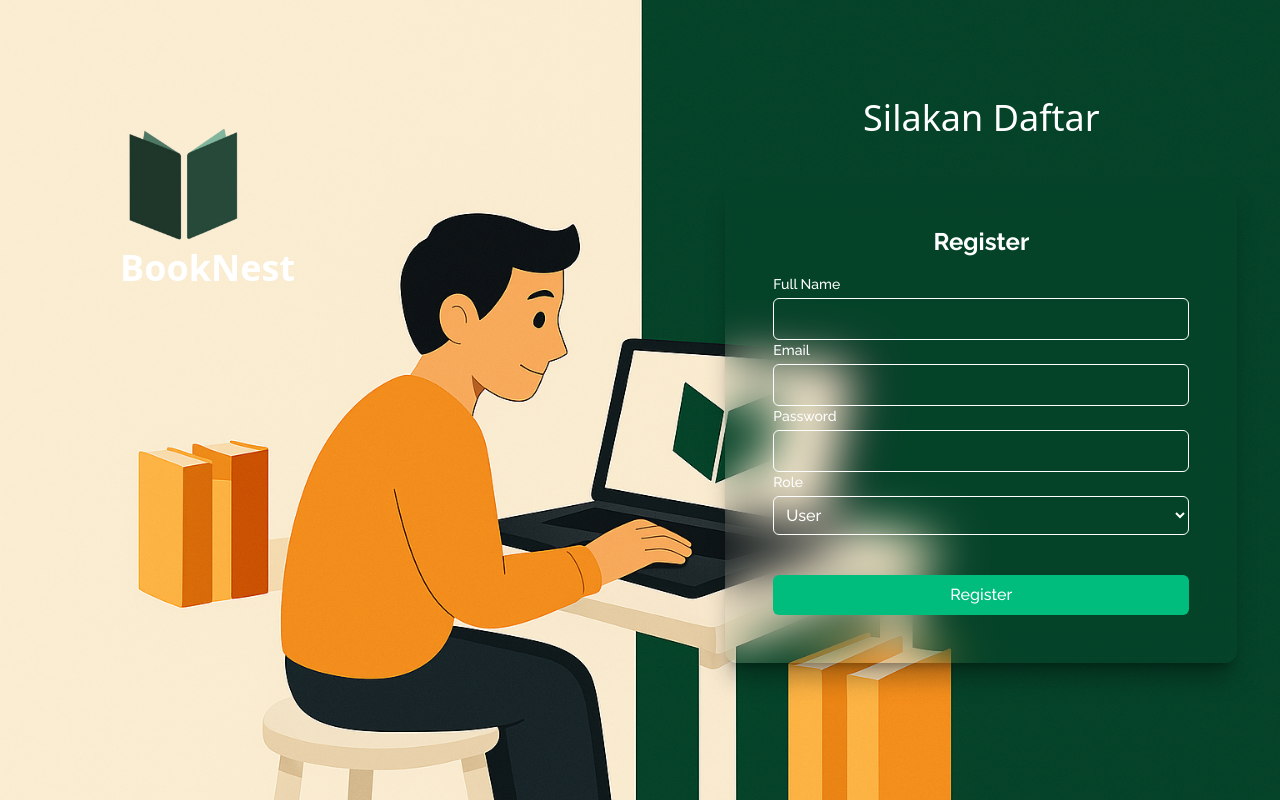
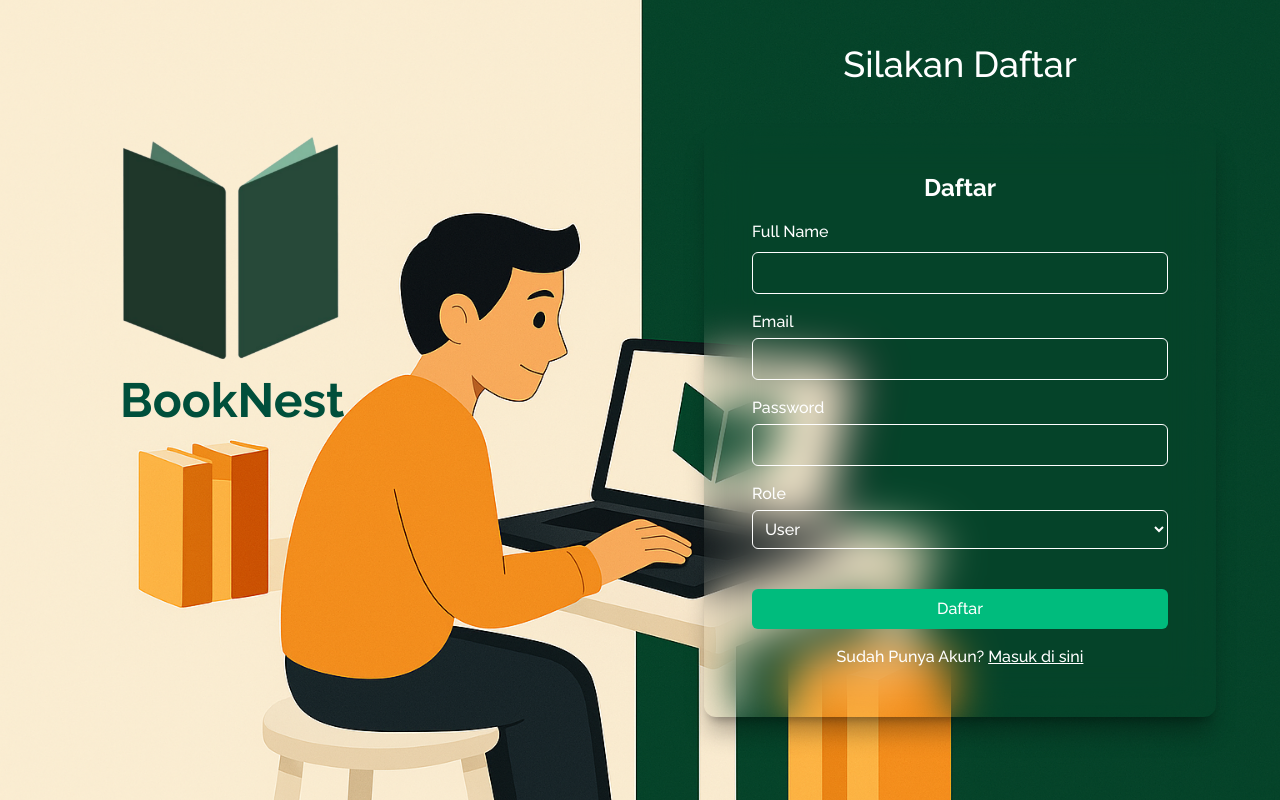
Before and after one commit to NajahKarimahMuklis/FEND-BUKU, a React (Vite) app: page /register in a window 1280 px wide. Built offline with nearby package versions, Linux system fonts and the light colour scheme.

Commit message:
🔥feat : update change

```diff
--- a/package.json
+++ b/package.json
@@ -15,6 +15,7 @@
     "axios": "^1.9.0",
     "framer": "^2.4.1",
     "framer-motion": "^12.12.1",
+    "jwt-decode": "^4.0.0",
     "react": "^19.0.0",
     "react-dom": "^19.0.0",
     "react-icons": "^5.5.0",
--- a/src/pages/LandingPageAdmin.jsx
+++ b/src/pages/LandingPageAdmin.jsx
@@ -1,8 +1,9 @@
-import { useNavigate } from "react-router-dom";
+import { useNavigate, Link } from "react-router-dom";
 import { useEffect, useState } from "react";
 
+
 function LandingPageAdmin() {
-  const [adminName, setAdminName] = useState("Admin");
+  const [adminName, setAdminName] = useState(" ");
   const navigate = useNavigate();
 
   const handleLogout = () => {
@@ -51,20 +52,28 @@ function LandingPageAdmin() {
       <div className="flex-1 p-8 overflow-y-auto">
         <h1 className="text-3xl font-bold mb-4">Selamat Datang, {adminName}</h1>
         <div className="grid grid-cols-1 md:grid-cols-3 gap-4">
-          <div className="bg-white p-6 rounded shadow text-center">
+          <Link to="/buku">
+            <div className="bg-white p-6 rounded shadow text-center hover:bg-gray-100 cursor-pointer">
               <h2 className="text-xl font-bold mb-2">📚 Buku</h2>
               <p className="text-gray-600">Kelola daftar buku yang tersedia.</p>
             </div>
-          <div className="bg-white p-6 rounded shadow text-center">
+          </Link>
+
+          <Link to="/kategori">
+            <div className="bg-white p-6 rounded shadow text-center hover:bg-gray-100 cursor-pointer">
               <h2 className="text-xl font-bold mb-2">🗂️ Kategori</h2>
               <p className="text-gray-600">Atur kategori buku.</p>
             </div>
-          <div className="bg-white p-6 rounded shadow text-center">
+          </Link>
+
+          <Link to="/statusbuku">
+            <div className="bg-white p-6 rounded shadow text-center hover:bg-gray-100 cursor-pointer">
               <h2 className="text-xl font-bold mb-2">📌 Status Buku</h2>
               <p className="text-gray-600">
                 Tentukan status (tersedia, dipinjam, dll).
               </p>
             </div>
+          </Link>
         </div>
       </div>
     </div>
--- a/src/pages/LoginPage.jsx
+++ b/src/pages/LoginPage.jsx
@@ -44,7 +44,7 @@ function LoginPage() {
   };
 
   return (
-    <div className="relative overflow-hidden min-h-screen">
+    <div className="relative overflow-hidden min-h-screen raleway-general">
   <img
     src={bgImage}
     alt="Background"
@@ -58,10 +58,10 @@ function LoginPage() {
       initial={{ opacity: 0, x: -50 }}
       animate={{ opacity: 1, x: 0 }}
       transition={{ duration: 0.6, ease: "easeOut" }}
-      className="hidden sm:flex w-full lg:w-1/2 flex-col justify-center p-6 md:p-12 lg:pl-20 text-white"
+      className="hidden sm:flex w-full lg:w-1/2 flex-col justify-center p-6 md:p-12 xl:mb-[600px] lg:pl-20 text-white"
     >
       <h1 className="text-3xl md:text-4xl font-bold mb-2">Selamat Datang di</h1>
-      <p className="text-4xl md:text-6xl lg:text-7xl font-bold mb-4">BookNest</p>
+      <p className="text-4xl md:text-8xl lg:text-10xl font-bold mb-4">BookNest</p>
       <p className="text-lg md:text-xl text-orange-100">
         Cari dan jelajahi berbagai buku yang ingin Anda temukan!
       </p>
@@ -86,16 +86,16 @@ function LoginPage() {
         animate={{ opacity: 1, y: 0 }}
         transition={{ duration: 0.5, ease: "easeOut" }}
         onSubmit={handleSubmit}
-        className="w-full max-w-sm md:max-w-md lg:max-w-lg rounded-xl p-6 sm:p-8 lg:p-10 shadow-lg border border-gray-200 backdrop-blur-xl bg-white/70"
+        className="w-full max-w-sm md:max-w-md lg:max-w-lg rounded-xl p-6 sm:p-8 lg:p-10 shadow-md backdrop-blur-xl bg-orange-900/10"
       >
         {message && (
           <div className="mb-4 text-center text-red-500">{message}</div>
         )}
 
-        <h1 className="text-2xl font-semibold text-center mb-6">Masuk</h1>
+        <h1 className="text-3xl font-semibold text-center mb-6">Masuk</h1>
 
         <div className="mb-4">
-          <label htmlFor="email" className="block text-gray-900 text-sm font-medium mb-2">
+          <label htmlFor="email" className="block text-gray-900 text-md font-medium mb-2">
             Email
           </label>
           <input
@@ -110,7 +110,7 @@ function LoginPage() {
         </div>
 
         <div className="mb-4">
-          <label htmlFor="password" className="block text-gray-900 text-sm font-medium mb-2">
+          <label htmlFor="password" className="block text-gray-900 text-md font-medium mb-2">
             Kata Sandi
           </label>
           <input
@@ -143,11 +143,11 @@ function LoginPage() {
 
         <p className="text-center text-sm text-gray-700 mb-2">Belum Punya Akun?</p>
 
-        <div className="flex justify-center">
+        <div className="flex justify-center mb-4">
           <Link to="/register">
             <button
               type="button"
-              className="w-full sm:w-40 text-emerald-900 border border-emerald-800 py-2 rounded-md hover:bg-emerald-700 hover:text-white transition text-lg"
+              className="w-full sm:w-40 text-emerald-900 border border-emerald-800 py-2 rounded-md hover:bg-emerald-700 hover:text-white transition text-lg "
             >
               Daftar
             </button>
--- a/src/pages/RegisterPage.jsx
+++ b/src/pages/RegisterPage.jsx
@@ -1,5 +1,5 @@
 import { useState } from "react";
-import { useNavigate } from "react-router-dom";
+import { useNavigate, Link } from "react-router-dom";
 import bgImage from "../assets/bg-register.png";
 import logo from "/logo.png"
 import { motion } from "framer-motion";
@@ -47,7 +47,7 @@ export default function Register() {
   };
 
   return (
-    <div className="relative overflow-hidden min-h-screen">
+    <div className="relative overflow-hidden h-screen  raleway-general">
       {/* Background image */}
       <img
         src={bgImage}
@@ -59,24 +59,26 @@ export default function Register() {
       />
 
       {/* Main container with responsive layout */}
-      <div className="flex flex-col lg:flex-row min-h-screen">
+      <div className="flex flex-col lg:flex-row">
         {/* Left section - Logo */}
-        <div className="lg:w-1/2 p-10 ml-20 mt-20">
-          <img src={logo} className="w-32"></img>
-          <div className="text-white text-4xl font-bold">BookNest</div>
+        <div className="lg:w-1/2 p-10  mt-20 ">
+          <img src={logo} className="w-64 ml-16"></img>
+          <div className="text-emerald-900 ml-20 text-5xl font-bold">
+            BookNest
+          </div>
         </div>
 
         {/* Right section - Form */}
-        <div className="w-full lg:w-1/2 flex flex-col text-white items-center justify-center">
-          <p className="text-4xl ">Silakan Daftar</p>
+        <div className="w-full lg:w-1/2 flex flex-col min-h-screen  text-white items-center justify-center">
+          <p className="text-4xl ">Silakan Daftar </p>
           <motion.form
             initial={{ opacity: 0, y: 30 }}
             animate={{ opacity: 1, y: 0 }}
             transition={{ duration: 0.5, ease: "easeOut" }}
-            className="w-full max-w-lg rounded-xl p-9 lg:p-12 text-white m-10 shadow-xl/30 raleway-general border-orange-200 backdrop-blur-xl"
+            className="w-full max-w-lg rounded-xl p-9 lg:p-12 text-white m-10 shadow-xl/30 border-orange-200 backdrop-blur-xl"
             onSubmit={handleSubmit}
           >
-            <h2 className="text-2xl font-bold text-center mb-4">Register</h2>
+            <h2 className="text-2xl font-bold text-center mb-4">Daftar</h2>
 
             {message && (
               <div
@@ -91,7 +93,7 @@ export default function Register() {
             )}
 
             <div>
-              <label className="block text-sm font-medium mb-1">
+              <label className="block text-md font-medium mb-2">
                 Full Name
               </label>
               <input
@@ -104,7 +106,9 @@ export default function Register() {
             </div>
 
             <div>
-              <label className="block text-sm font-medium mb-1">Email</label>
+              <label className="block text-md font-medium mb-1 mt-4 ">
+                Email
+              </label>
               <input
                 type="email"
                 className="w-full border rounded-md p-2"
@@ -115,7 +119,9 @@ export default function Register() {
             </div>
 
             <div>
-              <label className="block text-sm font-medium mb-1">Password</label>
+              <label className="block text-md font-medium mb-1 mt-4">
+                Password
+              </label>
               <input
                 type="password"
                 className="w-full border rounded-md p-2"
@@ -126,20 +132,26 @@ export default function Register() {
             </div>
 
             <div>
-              <label className="block text-sm font-medium mb-1">Role</label>
+              <label className="block text-md font-medium mb-1 mt-4">
+                Role
+              </label>
               <select
                 className="w-full border rounded-md p-2 text-white"
                 value={role}
                 onChange={(e) => setRole(e.target.value)}
               >
-                <option className="text-black" value="USER">User</option>
-                <option className="text-black" value="ADMIN">Admin</option>
+                <option className="text-black" value="USER">
+                  User
+                </option>
+                <option className="text-black" value="ADMIN">
+                  Admin
+                </option>
               </select>
             </div>
 
             {role === "ADMIN" && (
               <div>
-                <label className="block text-sm font-medium mb-1">
+                <label className="block text-md font-medium mb-1 mt-4">
                   Admin Secret
                 </label>
                 <input
@@ -156,8 +168,18 @@ export default function Register() {
               type="submit"
               className="w-full mt-10  bg-emerald-500 text-white py-2 rounded-md hover:bg-emerald-600 transition"
             >
-              Register
+              Daftar
             </button>
+            {
+              <div className="flex justify-center text-md mt-4">
+                <p>
+                  Sudah Punya Akun?{" "}
+                  <a href="/login">
+                    <u>Masuk di sini</u>
+                  </a>
+                </p>
+              </div>
+            }
           </motion.form>
         </div>
       </div>
```
Also changed, not shown: 1 other file (tests, documents, lock files or other folders). Lines whose indentation alone changed are shown as unchanged.
